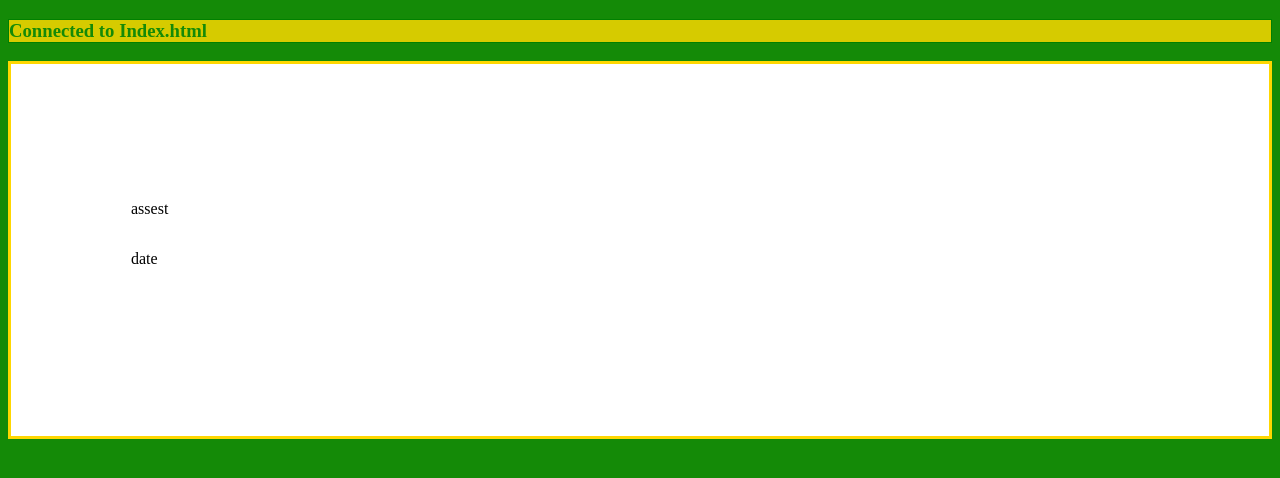
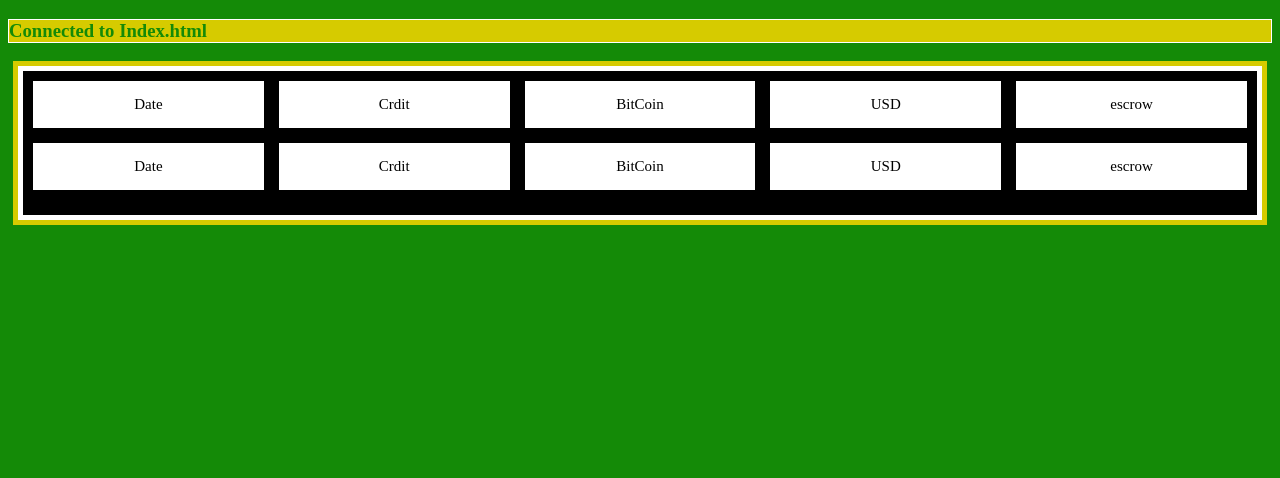
Before and after one commit to TroyChristian/cautious-memory, a Django app: page / in a window 1280 px wide. Shown: the top 478 px of the page. Run offline with Django 3.2, Linux system fonts and the light colour scheme.

Commit message:
built out skelton more for the Journl entries page more to be added with dummy data

```diff
--- a/CME/cautious_memory_project/CMApp/Static/css/index.css
+++ b/CME/cautious_memory_project/CMApp/Static/css/index.css
@@ -1,7 +1,8 @@
 :root {
     --background-color: #148a07;
     --main-color: #fff;
-    --secondary-color: #d6cb00;
+    --secondary-color: gold;
+    --dark-color-main: black;
 }
 
 body {
@@ -10,14 +11,32 @@ body {
 
 h3 {
     color: var(--background-color);
-    border: solid 1px green;
+    border: solid 1px var(--main-color);
     background-color: var(--secondary-color);
 }
 
-.assests {
+
+.box {
+    background-color: var(--main-color);
+    border: solid 5px var(--secondary-color);
+    height: auto;
+    margin: 5px;
+    padding: 5px;
+    justify-content: space-evenly;
+}
+
+.grid-container {
     display: grid;
-    border: gold solid 3px;
-    padding: 120px;
+    grid-template-columns: repeat(5, 1fr);
+    gap: 15px;
+    background-color: var(--dark-color-main);
+    padding: 10px;
+    justify-content: space-between;
+}
+
+.grid-container > div {
     background-color: var(--main-color);
-    height: 75%;
+    text-align: center;
+    padding: 15px 0px;
+    font-size: 15px;
 }
--- a/CME/cautious_memory_project/CMApp/templates/CMApp/index.html
+++ b/CME/cautious_memory_project/CMApp/templates/CMApp/index.html
@@ -13,13 +13,27 @@
     <h3> Connected to Index.html </h3>
 
        <!---This div is for the top half of the page where we pick the kind of coin we want--->
-    <div class="assests">
-        <p>assest</p>
-        <p>date</p>
-        <p></p>
+   <div class="box">
+    <div class="grid-container">
 
+       <div class="grid-item">Date</div>
+       <div class="grid-item">Crdit</div>
+       <div class="grid-item">BitCoin</div>
+       <div class="grid-item">USD</div>
+       <div class="grid-item">escrow</div>
+
+       <div class="grid-item">Date</div>
+       <div class="grid-item">Crdit</div>
+       <div class="grid-item">BitCoin</div>
+       <div class="grid-item">USD</div>
+       <div class="grid-item">escrow</div>
+
+       <section class="entries grid-item">
+
+       </section>
 
     </div>
 
+   </div>
 </body>
 </html>
```
